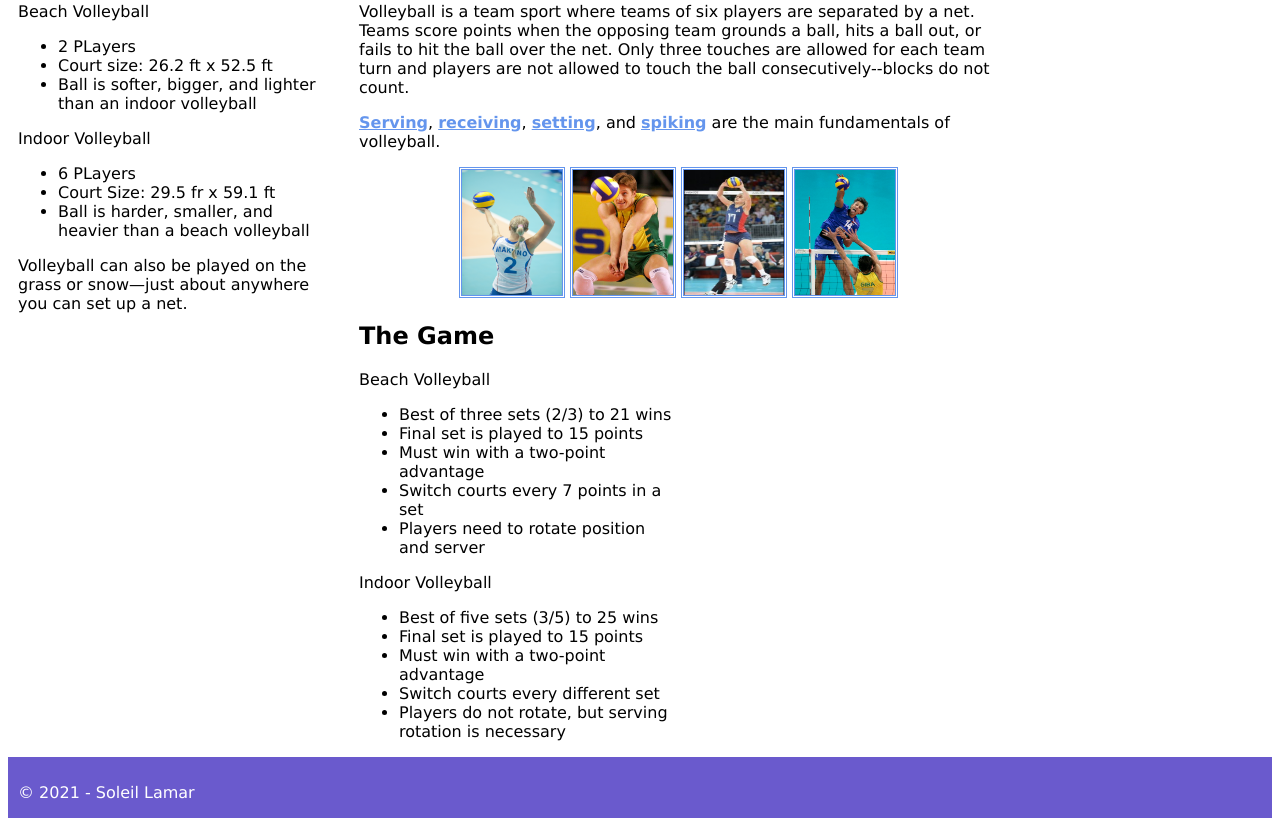
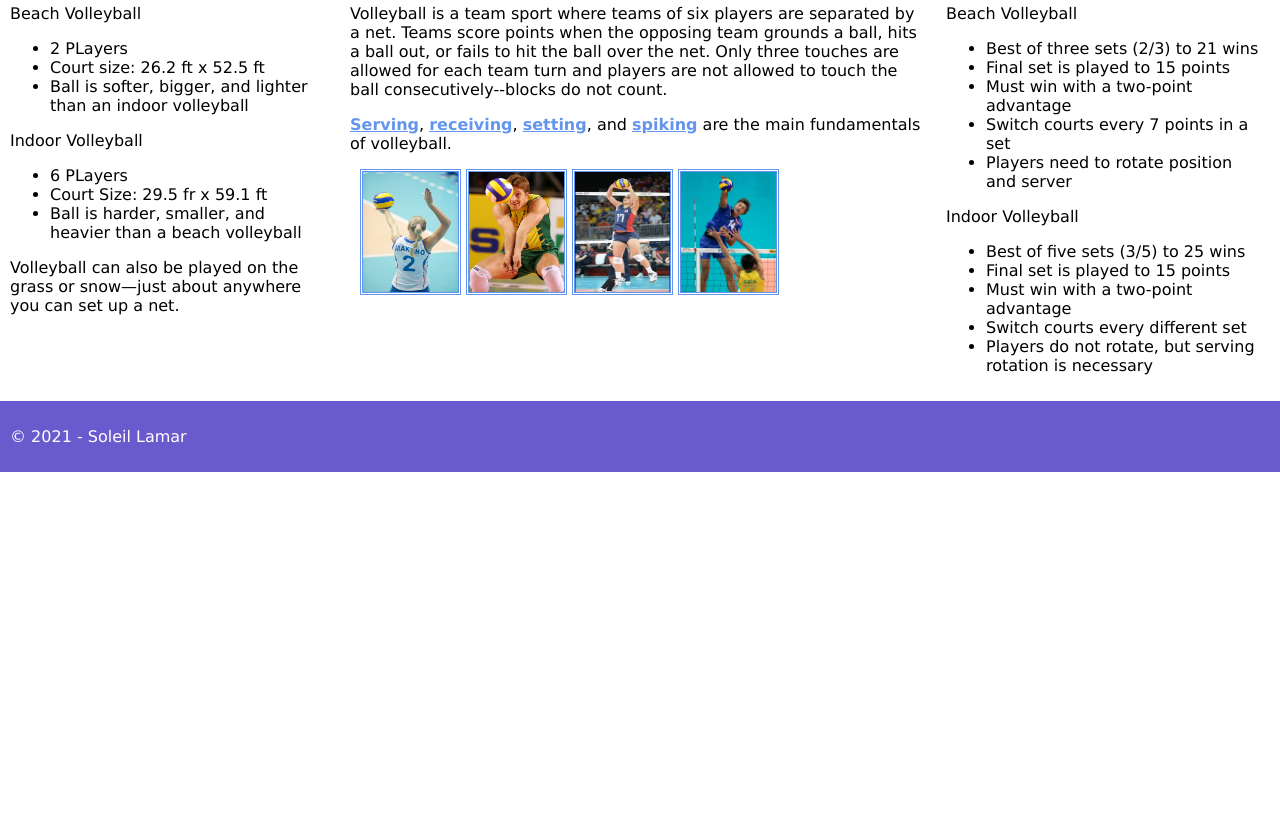
Before and after one commit to soleillamar/soleil-volleyball, a plain HTML site: page index.html in a window 1280 px wide. Shown: the part 437-1255 px from the top of the page. After the commit the page ends 909 px from the top, so only its background shows below. Drawn offline with Linux system fonts and the light colour scheme.

Commit message:
100 done

```diff
--- a/css/master.css
+++ b/css/master.css
@@ -1,6 +1,6 @@
 #comment
 * {
-  box-sizing: border-box
+  box-sizing: border-box;
 }
 
 
@@ -11,7 +11,9 @@
 
 body {
   font-family: Verdana, Helvetica, sans-serif;
+  margin: 0;
 }
+
 .header {
   background-color: slateblue;
   padding: 20px;
@@ -41,9 +43,7 @@ body {
 
 .column {
   float: left;
-  width: 25%;
-  padding-right: 15px;
-  padding-left: 10px;
+  padding: 10px;
 }
 
 .column.side {
@@ -51,22 +51,24 @@ body {
 }
 
 .column.middle {
-  width: 50%;
+  width: 45%;
 }
 
 .column.middle div img {
+  height: 120px;
+  width: 95px;
   border-style: double;
   border-color: cornflowerblue;
 }
-.column.middle div.images{
-  margin-left: 100px;
+.column.middle div.images {
+  padding-left: 10px;
 }
 
-.column.middle div.ytVideo{
+.column.middle div.ytVideo {
   margin: 50px;
 }
 
-.column.middle a{
+.column.middle a {
   color: cornflowerblue;
   font-weight: bold;
 }
@@ -91,7 +93,7 @@ footer p {
   padding: 10px;
 }
 
-@media screen and (max-width: 600px;) {
+@media screen and (max-width: 600px) {
   .column.side, .column.middle {
     width: 100%;
   }
--- a/index.html
+++ b/index.html
@@ -4,6 +4,7 @@
     <meta charset="utf-8">
     <title>Volleyball</title>
     <link rel="stylesheet" href="css/master.css">
+    <meta name="viewport" content="width=device-width, initial-scale=1">
   </head>
   <script type="text/javascript">
     function highlightImage(id) {
@@ -46,10 +47,10 @@ x.style.border = "5px solid coral";
           <p><a href="#S" onclick="highlightImage('S');">Serving</a>, <a href="#R" onclick="highlightImage('R');">receiving</a>, <a href="#SE" onclick="highlightImage('SE');">setting</a>, and <a href="#SP" onclick=highlightImage('SP')>spiking</a> are the main fundamentals of volleyball.</p>
           <div class="images">
 
-            <img id="S"src="images/volleyball-serving.jpg" alt="volleyballserving" width="100" height="125">
-            <img id="R"src="images/vb-receiving.jpg" alt="volleyballreceiving" width="100" height="125">
-            <img id="SE"src="images/vb-setting.jpg" alt="volleyballsetting" width="100" height="125">
-            <img id="SP"src="images/vb-spiking.jpg" alt="volleyballspiking" width="100" height="125">
+            <img id="S"src="images/volleyball-serving.jpg" alt="volleyballserving">
+            <img id="R"src="images/vb-receiving.jpg" alt="volleyballreceiving">
+            <img id="SE"src="images/vb-setting.jpg" alt="volleyballsetting">
+            <img id="SP"src="images/vb-spiking.jpg" alt="volleyballspiking">
 
           </div>
 
```
